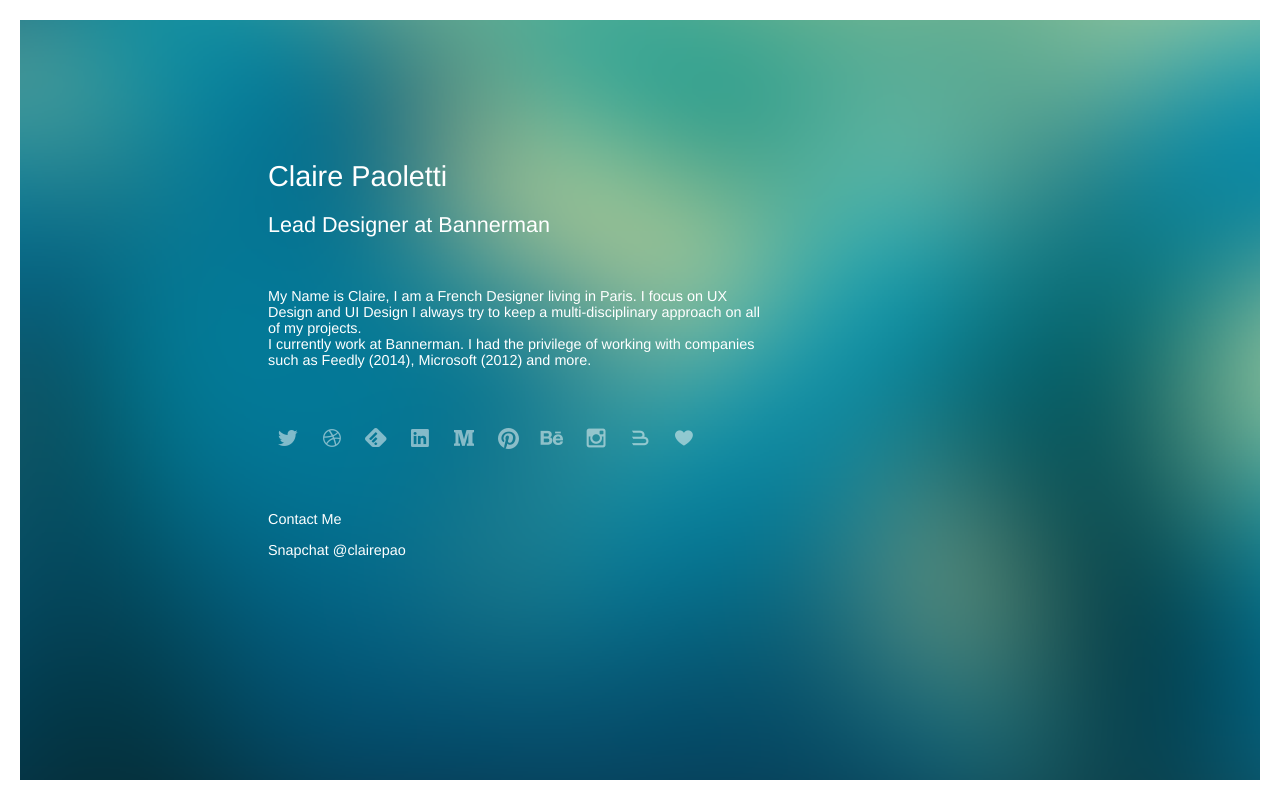
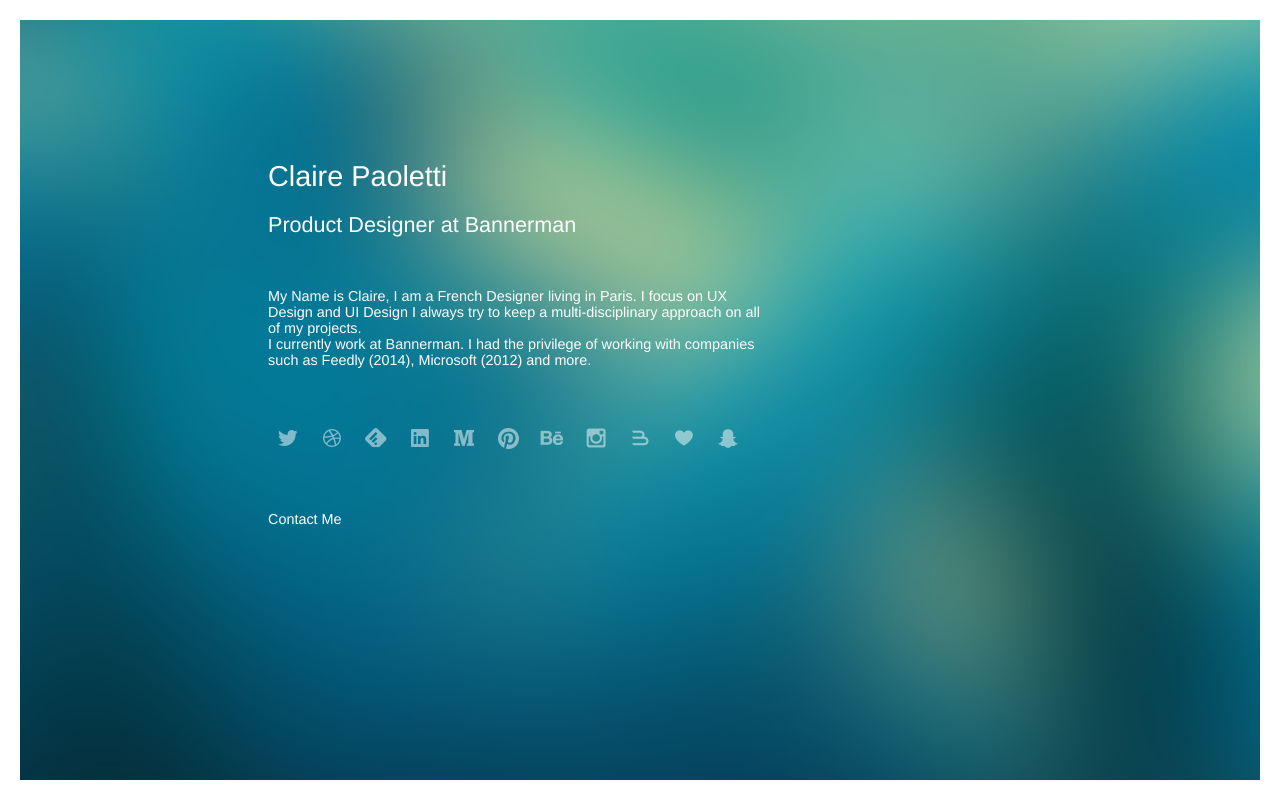
Before and after one commit to Clairepao/clairepao.github.io, a website: page index.html in a window 1280 px wide. Drawn offline with Linux system fonts and the light colour scheme.

Commit message:
snap
add snap

```diff
--- a/index.html
+++ b/index.html
@@ -24,7 +24,7 @@
 				<div class="pao-section">
 					<h1>Claire Paoletti</h1>
 
-					<h2>Lead Designer at <a href="https://bannerman.com" target="_blank">Bannerman</a></h2>
+					<h2>Product Designer at <a href="https://bannerman.com" target="_blank">Bannerman</a></h2>
 				</div>
 
 				<div class="pao-section pao-description fadein">
@@ -68,13 +68,13 @@
 					<a target="_blank" href="http://www.nicolasfallourd.com/">
 						<img class="heartbeat" src="img/love.png" alt="Partner">
 					</a>
+					<a target="_blank" href="https://www.feedly.com/claire">
+						<img src="img/snap.png" alt="Snap">
+					</a>
 				</div>
 
 				<div class="pao-section fadein">
 					<a href="mailto:paoletticlaire@gmail.com">Contact Me</a>
-					<p>
-						Snapchat @clairepao
-					</p>
 				</div>
 			</div>
 		</div>
```
Also changed, not shown: img/snap.png (added), 2 other files.
